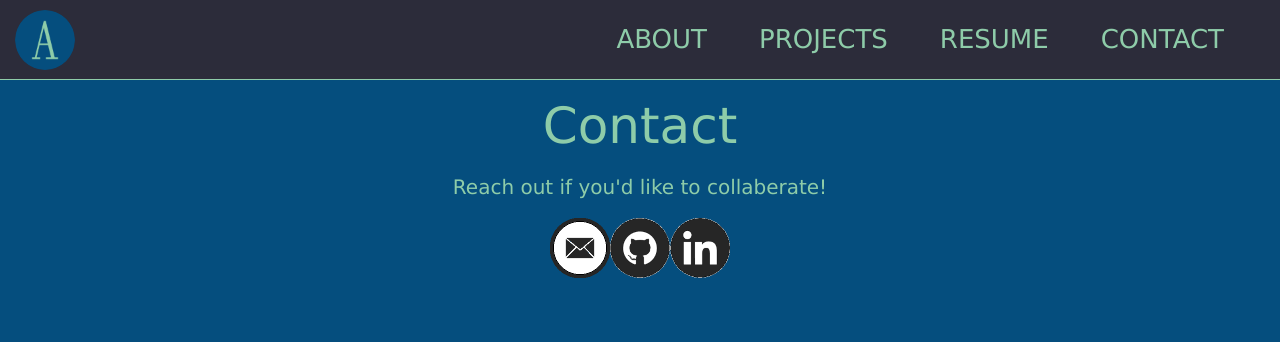
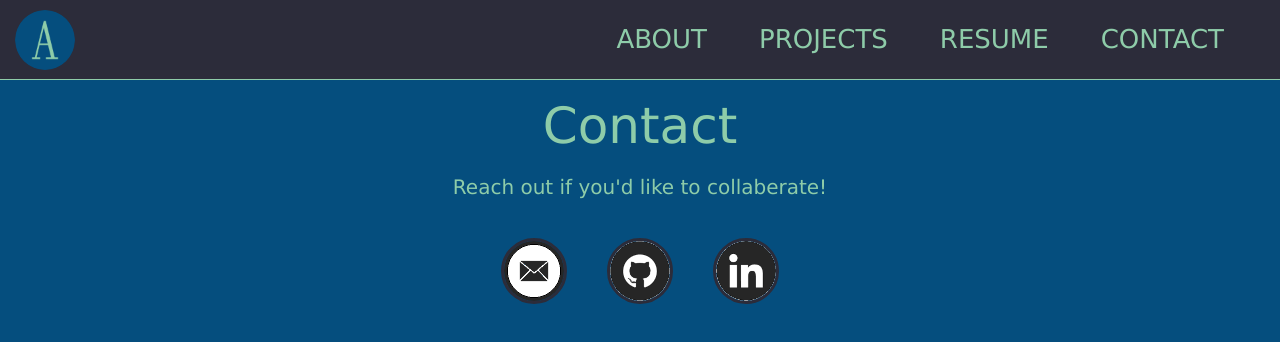
Before and after one commit to cactuspie23/portfolio-react, a React (Create React App) app: page /contact in a window 1280 px wide. Shown: the top 342 px of the page. Built offline with nearby package versions, Linux system fonts and the light colour scheme; a web font is replaced by a local one.

Commit message:
update contact

```diff
--- a/src/App.jsx
+++ b/src/App.jsx
@@ -2,7 +2,7 @@ import { Routes, Route } from 'react-router-dom'
 import NavBar from './components/NavBar/NavBar'
 import Home from './pages/Home/Home'
 import About from './pages/About/About'
-import Contact from './pages/Contact'
+import Contact from './pages/Contact/Contact'
 import Resume from './pages/Resume'
 import Projects from './pages/Projects'
 import ProjectDetails from './pages/ProjectDetails/ProjectDetails'
--- a/src/pages/Contact.jsx
+++ /dev/null
@@ -1,19 +0,0 @@
-const Contact = () => {
-  return (
-    <>
-      <h1>Contact</h1>
-      <p>Reach out if you'd like to collaberate!</p>
-      <a href="mailto:alyssadee@outlook.com">
-        <img src='images/email.png' alt='email' />
-      </a>
-      <a href="https://github.com/cactuspie23">
-        <img src='images/github.png' alt='github' />
-      </a>
-      <a href="https://www.linkedin.com/in/alyssa-demartinis/">
-        <img src='images/linkedin.png' alt='linkedin' />
-      </a>
-    </>
-  )
-}
-
-export default Contact
--- /dev/null
+++ b/src/pages/Contact/Contact.jsx
@@ -0,0 +1,23 @@
+import styles from './Contact.module.css'
+
+const Contact = () => {
+  return (
+    <>
+      <h1>Contact</h1>
+      <p>Reach out if you'd like to collaberate!</p>
+      <div className={styles.contacts}>
+        <a href="mailto:alyssadee@outlook.com">
+          <img src='images/email.png' alt='email' />
+        </a>
+        <a href="https://github.com/cactuspie23">
+          <img src='images/github.png' alt='github' />
+        </a>
+        <a href="https://www.linkedin.com/in/alyssa-demartinis/">
+          <img src='images/linkedin.png' alt='linkedin' />
+        </a>
+      </div>
+    </>
+  )
+}
+
+export default Contact
--- /dev/null
+++ b/src/pages/Contact/Contact.module.css
@@ -0,0 +1,5 @@
+.contacts > a > img {
+  margin: 20px;
+  border-radius: 50%;
+  border: 3px solid #2c2c3a;
+}
```
